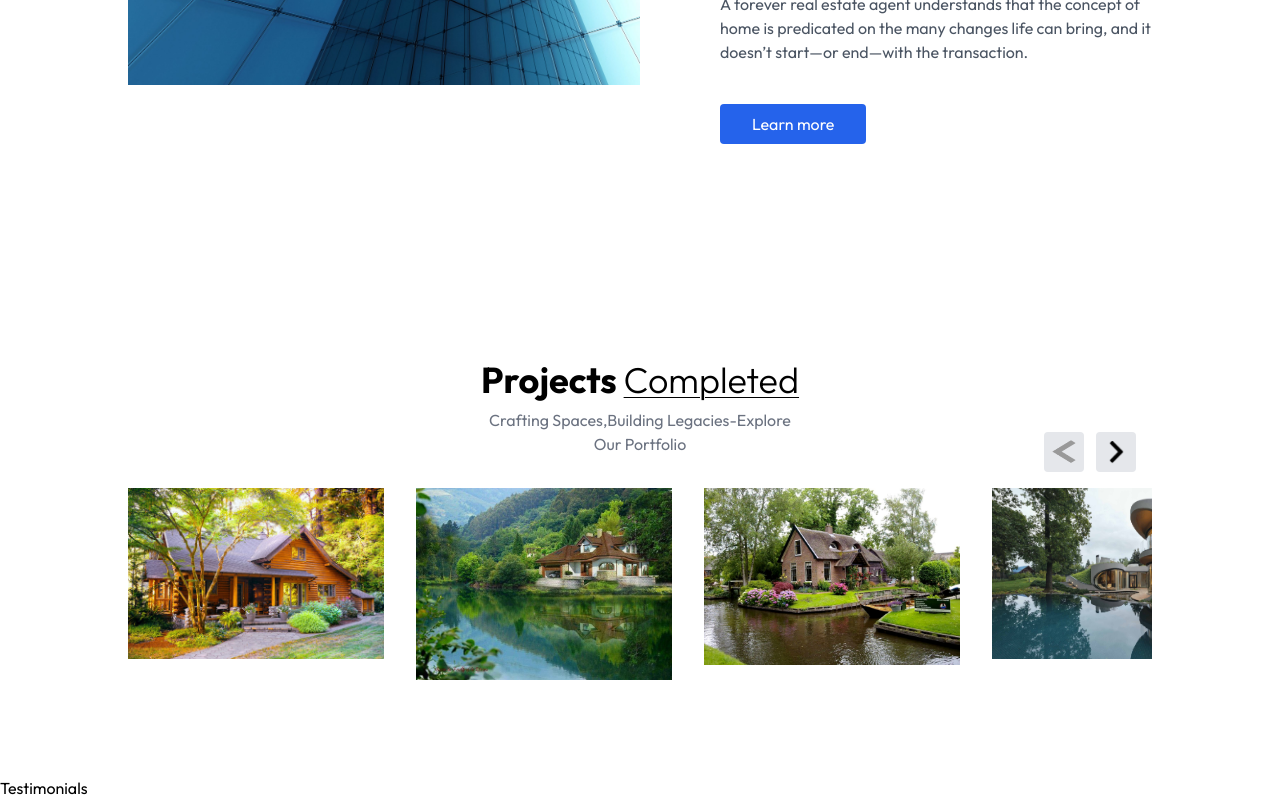
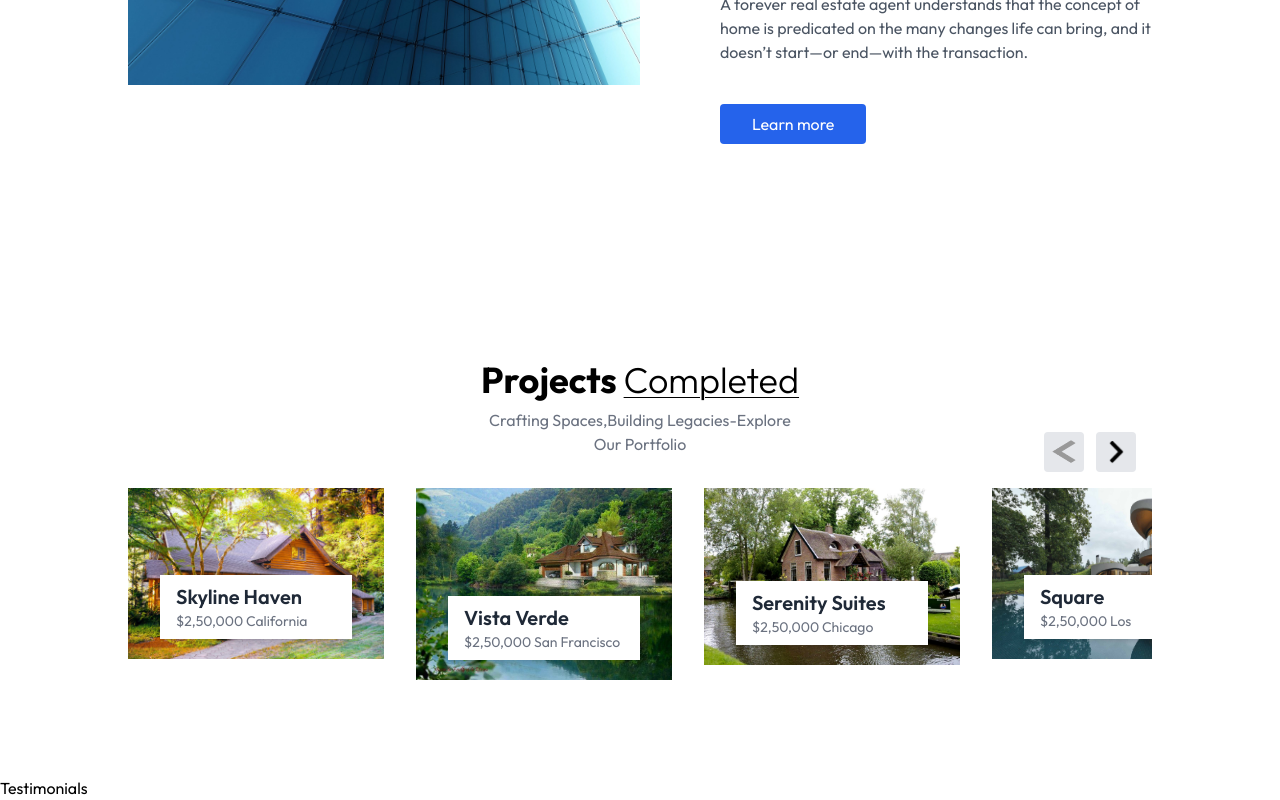
Before and after one commit to Divyadharshana5/Real_Estate, a React (Vite) app in the folder Real_estate/: page / in a window 1280 px wide. Shown: the part 1256-2056 px from the top of the page. Built offline with nearby package versions, Linux system fonts and the light colour scheme.

Commit message:
updated  Projects.jsx

```diff
--- a/Real_estate/src/Components/Projects.jsx
+++ b/Real_estate/src/Components/Projects.jsx
@@ -40,6 +40,16 @@ const Projects = () => {
               className="relative flex-shrink-0 w-full h-full  sm:w-1/4"
             >
               <img src={project.image} alt={project.title} />
+              <div className="absolute left-0 right-0 bottom-5 flex justify-center">
+                <div className="inline-block bg-white w-3/4 px-4 py-2 shadow-md">
+                  <h2 className="text-xl font-semibold text-gray-800">
+                    {project.title}
+                  </h2>
+                  <p className="text-gray-500 text-sm">
+                    {project.price} <span>{project.location}</span>
+                  </p>
+                </div>
+              </div>
             </div>
           ))}
         </div>
--- a/Real_estate/src/assets/assets.js
+++ b/Real_estate/src/assets/assets.js
@@ -45,9 +45,9 @@ export const projectsData = [
   },
 
   {
-    title: "Central Square",
+    title: "Square",
     price: "$2,50,000",
-    location: "Los Angeles",
+    location: "Los",
     image: project_img_4,
   },
 
```
